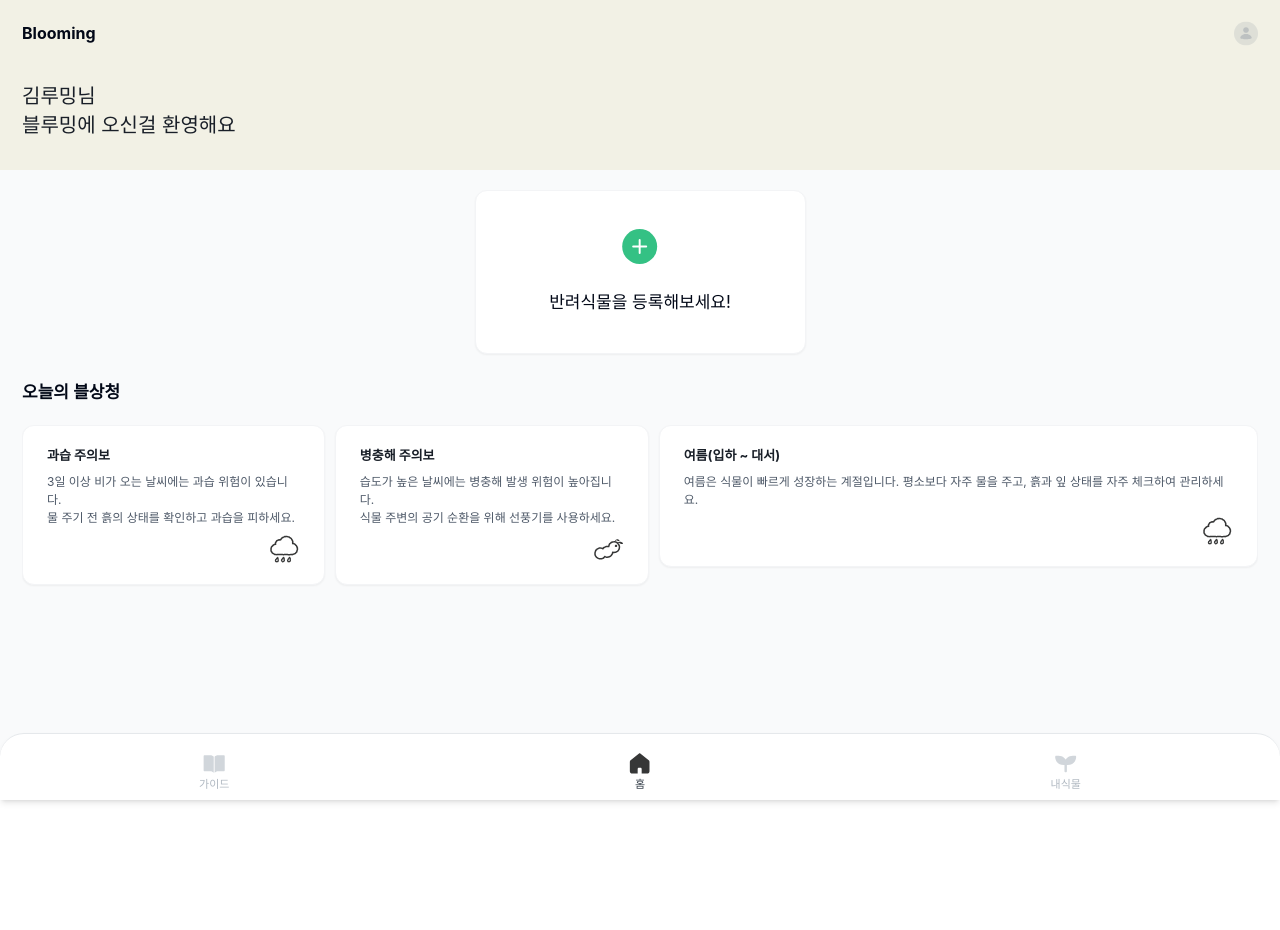
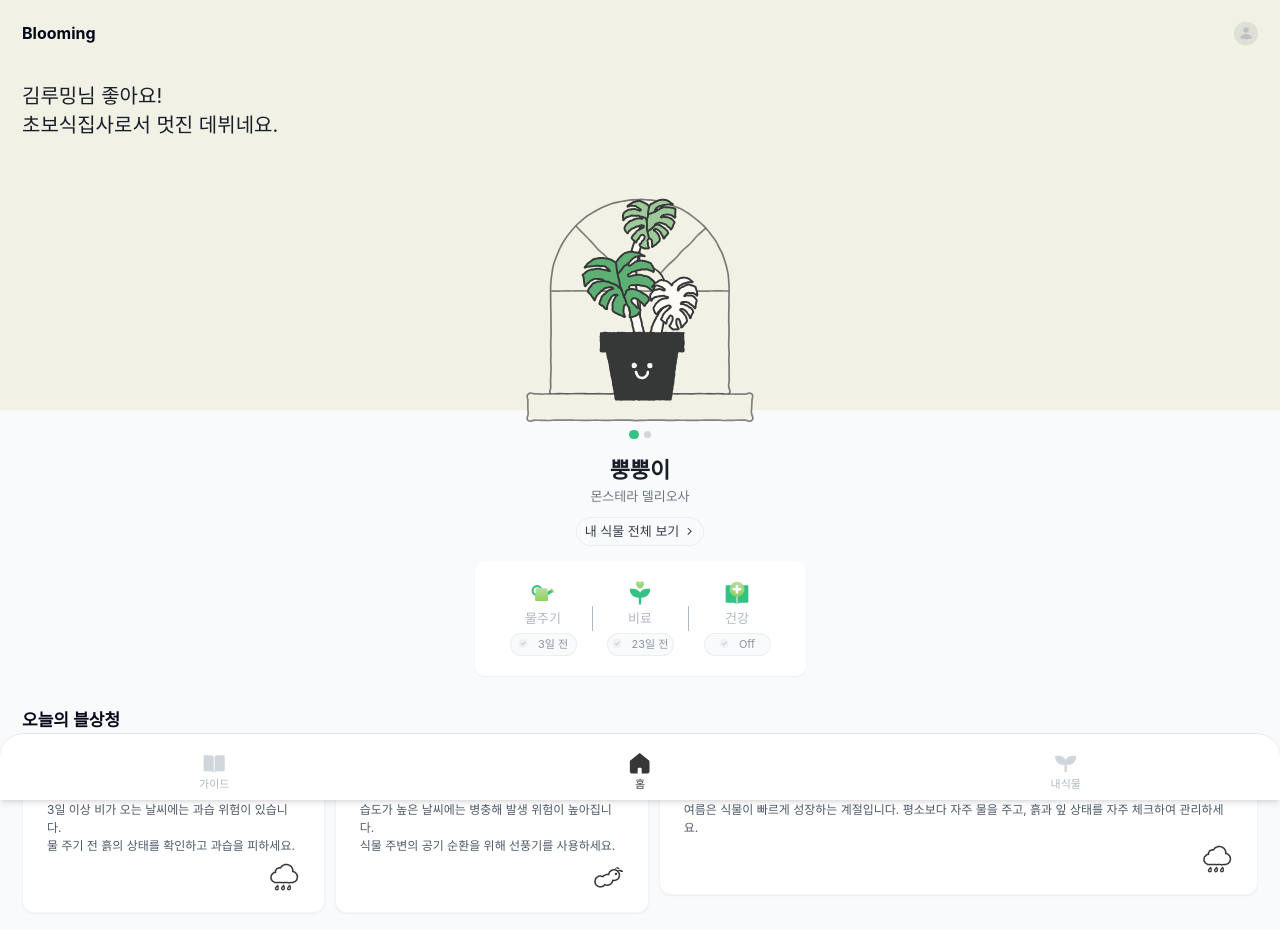
Before and after one commit to dnd-side-project/dnd-11th-8-frontend, a React (Vite) app: page / in a window 1280 px wide. Shown: the top 930 px of the page. Before the commit the page ends 800 px from the top, so only its background shows below. Built offline with nearby package versions, Linux system fonts and the light colour scheme; a web font is replaced by a local one.

Commit message:
feat: 메인 페이지 ui 수정

```diff
--- a/src/components/main/AlimCheck.tsx
+++ b/src/components/main/AlimCheck.tsx
@@ -11,9 +11,17 @@ interface CheckItemProps {
   lastChecked: string;
   checked: boolean;
   onCheck: () => void;
+  healthy?: boolean;
 }
 
-const CheckItem: React.FC<CheckItemProps> = ({ icon, label, lastChecked, checked, onCheck }) => {
+const CheckItem: React.FC<CheckItemProps> = ({
+  icon,
+  label,
+  lastChecked,
+  checked,
+  onCheck,
+  healthy,
+}) => {
   return (
     <div className="flex flex-col items-center gap-[4px]">
       <img src={icon} alt={`${label} 아이콘`} className="w-6 h-6" />
@@ -25,7 +33,7 @@ const CheckItem: React.FC<CheckItemProps> = ({ icon, label, lastChecked, checked
         {checked ? (
           <>
             <img src={afterCheckIcon} alt="완료 아이콘" className="w-[10px] h-[10px]" />
-            완료
+            {label === '건강' && healthy ? 'On' : '완료'}
           </>
         ) : (
           <>
@@ -41,7 +49,7 @@ const CheckItem: React.FC<CheckItemProps> = ({ icon, label, lastChecked, checked
 interface AlimCheckProps {
   water: number;
   fertilizer: number;
-  healthy: number;
+  healthy: boolean;
 }
 
 const AlimCheck: React.FC<AlimCheckProps> = ({ water, fertilizer, healthy }) => {
@@ -74,9 +82,10 @@ const AlimCheck: React.FC<AlimCheckProps> = ({ water, fertilizer, healthy }) =>
           <CheckItem
             icon={sunlightIcon}
             label="건강"
-            lastChecked={`${healthy}일 전`}
+            lastChecked={`Off`}
             checked={sunlightChecked}
             onCheck={() => setSunlightChecked(true)}
+            healthy={healthy}
           />
         </div>
       </div>
--- /dev/null
+++ b/src/components/main/AlimCheckIconComponent/Water.tsx
@@ -0,0 +1,53 @@
+import React from 'react';
+
+const Water: React.FC<React.SVGProps<SVGSVGElement>> = ({ color }) => (
+  <svg width="23" height="17" viewBox="0 0 23 17" fill="none" xmlns="http://www.w3.org/2000/svg">
+    <path
+      fill-rule="evenodd"
+      clip-rule="evenodd"
+      d="M22.2598 7.30664C22.4053 7.54135 22.3338 7.8554 22.0744 7.95015C21.015 8.33713 19.7941 7.94278 19.1763 6.94644C18.5585 5.9501 18.7481 4.68119 19.5658 3.90432C19.766 3.71409 20.0791 3.78967 20.2246 4.02438L22.2598 7.30664Z"
+      fill="url(#paint0_linear_399_10483)"
+    />
+    <rect
+      x="12.9546"
+      y="9.05121"
+      width="6.93167"
+      height="2.97956"
+      transform="rotate(-31.8007 12.9546 9.05121)"
+      fill={color}
+    />
+    <circle cx="5.76761" cy="6.21954" r="4.26859" stroke="#34C184" stroke-width="2" />
+    <path
+      fill-rule="evenodd"
+      clip-rule="evenodd"
+      d="M3.82981 15.0135C3.79681 15.5874 4.25331 16.0709 4.82816 16.0709H10.149H10.149H15.4699C16.0448 16.0709 16.5013 15.5874 16.4683 15.0135L15.8882 4.92292C15.8577 4.3938 15.4198 3.98032 14.8898 3.98032H10.149H10.149H5.40829C4.8783 3.98032 4.44036 4.3938 4.40994 4.92292L3.82981 15.0135Z"
+      fill="url(#paint1_linear_399_10483)"
+    />
+    <defs>
+      <linearGradient
+        id="paint0_linear_399_10483"
+        x1="19.1476"
+        y1="6.3032"
+        x2="20.1213"
+        y2="4.74132"
+        gradientUnits="userSpaceOnUse"
+      >
+        <stop stop-color="#8FD35E" />
+        <stop offset="1" stop-color="#B9DAA1" />
+      </linearGradient>
+      <linearGradient
+        id="paint1_linear_399_10483"
+        x1="10.1491"
+        y1="3.98032"
+        x2="10.1491"
+        y2="16.0709"
+        gradientUnits="userSpaceOnUse"
+      >
+        <stop stop-color="#B9DAA1" />
+        <stop offset="1" stop-color="#8DD35A" />
+      </linearGradient>
+    </defs>
+  </svg>
+);
+
+export default Water;
--- a/src/components/main/MyPlant.tsx
+++ b/src/components/main/MyPlant.tsx
@@ -3,45 +3,59 @@ import RegisterMyPlant from './RegisterMyPlant';
 import MyPlantAlimCheck from './MyPlantAlimCheck';
 import MyPlantRegistration from './MyPlantRegistration';
 import plant from '@/assets/img/examMyPlant.svg';
-
-const myPlants = [
-  {
-    plantId: 1,
-    name: '뿡뿡이',
-    scientificName: '몬스테라 델리오사',
-    image: plant,
-    startDay: 1,
-    waterDDay: 3,
-    fertilizerDDay: 13,
-    healthy: 2,
-  },
-  {
-    plantId: 2,
-    name: '팝팝이',
-    scientificName: '병아리 눈물',
-    image: plant,
-    startDay: 4,
-    waterDDay: 5,
-    fertilizerDDay: 23,
-    healthy: 7,
-  },
-  {
-    plantId: 3,
-    name: '뿡빵이',
-    scientificName: '몬스테라 델리오사',
-    image: plant,
-    startDay: 1,
-    waterDDay: 3,
-    fertilizerDDay: 13,
-    healthy: 2,
-  },
-];
+import { useEffect, useState } from 'react';
 
 interface MyPlantProps {
   register: boolean;
 }
 
+interface Plant {
+  myPlantId: number;
+  name: string;
+  scientificName: string;
+  image: string;
+  waterRemainDay: number;
+  fertilizerRemainDay: number;
+  healthCheck: boolean;
+}
+
 const MyPlant: React.FC<MyPlantProps> = ({ register }) => {
+  // 데이터 받아오면 제거할 예정
+  const [greetingMessage, setGreetingMessage] = useState<string>('');
+  const [myPlantsInfo, setMyPlantsInfo] = useState<Plant[]>([]);
+
+  // 데이터 받아오면 제거할 예정
+  useEffect(() => {
+    const myPlants = {
+      greetingMessage: '김루밍님 좋아요!\n초보식집사로서 멋진 데뷔네요.',
+      myPlantsInfo: [
+        {
+          myPlantId: 1,
+          name: '뿡뿡이',
+          scientificName: '몬스테라 델리오사',
+          image: plant,
+          waterRemainDay: 3,
+          fertilizerRemainDay: 23,
+          healthCheck: true,
+        },
+        {
+          myPlantId: 1,
+          name: '팝팝이',
+          scientificName: '병아리 눈물',
+          image: plant,
+          waterRemainDay: 3,
+          fertilizerRemainDay: 23,
+          healthCheck: true,
+        },
+      ],
+    };
+
+    const { greetingMessage, myPlantsInfo } = myPlants;
+
+    setGreetingMessage(greetingMessage);
+    setMyPlantsInfo(myPlantsInfo);
+  }, []);
+
   return (
     <div className={`bg-[#F2F1E5] ${register ? 'h-[410px]' : 'h-[169.81px]'} `}>
       <div className="px-[22px]">
@@ -53,7 +67,7 @@ const MyPlant: React.FC<MyPlantProps> = ({ register }) => {
         </div>
 
         {register ? (
-          <RegisterMyPlant />
+          <RegisterMyPlant greetingMessage={greetingMessage} />
         ) : (
           <div className="text-small-title text-Gray900 pt-[36.1px] pb-[30.3px]">
             <p>김루밍님</p>
@@ -61,7 +75,7 @@ const MyPlant: React.FC<MyPlantProps> = ({ register }) => {
           </div>
         )}
       </div>
-      {register ? <MyPlantAlimCheck plants={myPlants} /> : <MyPlantRegistration />}
+      {register ? <MyPlantAlimCheck plants={myPlantsInfo} /> : <MyPlantRegistration />}
     </div>
   );
 };
--- a/src/components/main/MyPlantAlimCheck.tsx
+++ b/src/components/main/MyPlantAlimCheck.tsx
@@ -1,19 +1,18 @@
 import React, { useState } from 'react';
 import AlimCheck from './AlimCheck';
-import heart from '@/assets/icon/heart.svg';
+import myPlantsAll from '@/assets/icon/MyPlantsAll.svg';
 import Slider from 'react-slick';
 import 'slick-carousel/slick/slick.css';
 import 'slick-carousel/slick/slick-theme.css';
 
 interface Plant {
-  plantId: number;
+  myPlantId: number;
   name: string;
   scientificName: string;
   image: string;
-  startDay: number;
-  waterDDay: number;
-  fertilizerDDay: number;
-  healthy: number;
+  waterRemainDay: number;
+  fertilizerRemainDay: number;
+  healthCheck: boolean;
 }
 
 interface MyPlantAlimCheckProps {
@@ -36,7 +35,7 @@ const MyPlantAlimCheck: React.FC<MyPlantAlimCheckProps> = ({ plants }) => {
     <div className="overflow-hidden ">
       <Slider {...settings}>
         {plants.map((plant) => (
-          <div className="flex items-center justify-center min-h-screen" key={plant.plantId}>
+          <div key={plant.myPlantId} className="flex items-center justify-center min-h-screen">
             <div className="flex flex-col items-center justify-center mt-[20px]">
               <img
                 src={plant.image}
@@ -49,16 +48,16 @@ const MyPlantAlimCheck: React.FC<MyPlantAlimCheckProps> = ({ plants }) => {
                 <p className="pt-[15px] text-Gray900 font-semibold text-[22px]">{plant.name}</p>
                 <p className="text-Gray600 font-medium text-[13px]">{plant.scientificName}</p>
                 <div className="flex mt-[10px] gap-[5px] px-[8px] py-[4px] border border-GrayOpacity100 rounded-full bg-Gray50">
-                  <img src={heart} alt="하트 아이콘" />
-                  <p className="text-small-writing text-Gray800">함께한지 {plant.startDay}일</p>
+                  <p className="text-small-writing text-Gray800">내 식물 전체 보기</p>
+                  <img src={myPlantsAll} alt="하트 아이콘" />
                 </div>
               </div>
 
               <div className="mt-[15px] mb-[27px] w-[331px]">
                 <AlimCheck
-                  water={plant.waterDDay}
-                  fertilizer={plant.fertilizerDDay}
-                  healthy={plant.healthy}
+                  water={plant.waterRemainDay}
+                  fertilizer={plant.fertilizerRemainDay}
+                  healthy={plant.healthCheck}
                 />
               </div>
             </div>
@@ -82,7 +81,9 @@ const CurrentSlide: React.FC<CurrentSlideProps> = ({ currentSlide, plants }) =>
           {plants.map((_, index) => (
             <div
               key={index}
-              className={`w-[7px] h-[7px] rounded-full ${currentSlide === index ? 'bg-[#34C184] w-[9.28px] h-[9.28px]' : 'bg-Gray300'}`}
+              className={`w-[7px] h-[7px] rounded-full ${
+                currentSlide === index ? 'bg-[#34C184] w-[9.28px] h-[9.28px]' : 'bg-Gray300'
+              }`}
             />
           ))}
         </div>
--- a/src/components/main/RegisterMyPlant.tsx
+++ b/src/components/main/RegisterMyPlant.tsx
@@ -1,9 +1,14 @@
-const RegisterMyPlant = () => {
+interface RegisterMyPlantProps {
+  greetingMessage: string;
+}
+
+const RegisterMyPlant: React.FC<RegisterMyPlantProps> = ({ greetingMessage }) => {
   return (
     <div>
       <div className="text-small-title text-Gray900 pt-[36.1px] pb-[30.3px]">
-        <p>김루밍님 좋아요!</p>
-        <p>초보 식집사로서 멋진 데뷔네요</p>
+        {greetingMessage.split('\n').map((line, index) => (
+          <p key={index}>{line}</p>
+        ))}
       </div>
     </div>
   );
--- a/src/pages/Main.tsx
+++ b/src/pages/Main.tsx
@@ -4,7 +4,7 @@ import MyPlant from '@/components/main/MyPlant';
 import TabBar from '@/components/main/TabBar';
 
 const Main = () => {
-  const register: boolean = false;
+  const register: boolean = true;
   return (
     <MainLayout register={register}>
       <MyPlant register={register} />
```
Also changed, not shown: src/assets/icon/MyPlantsAll.svg (added).
